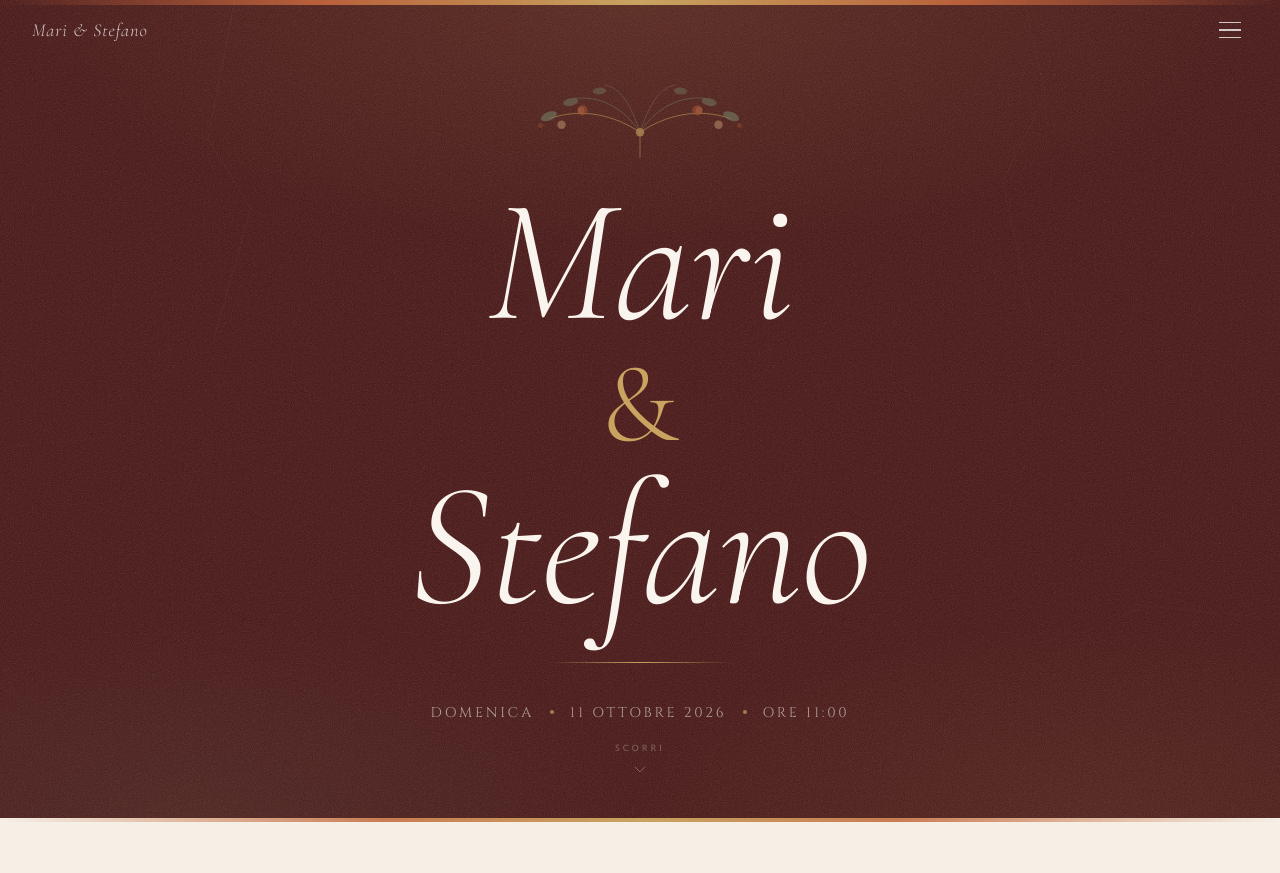
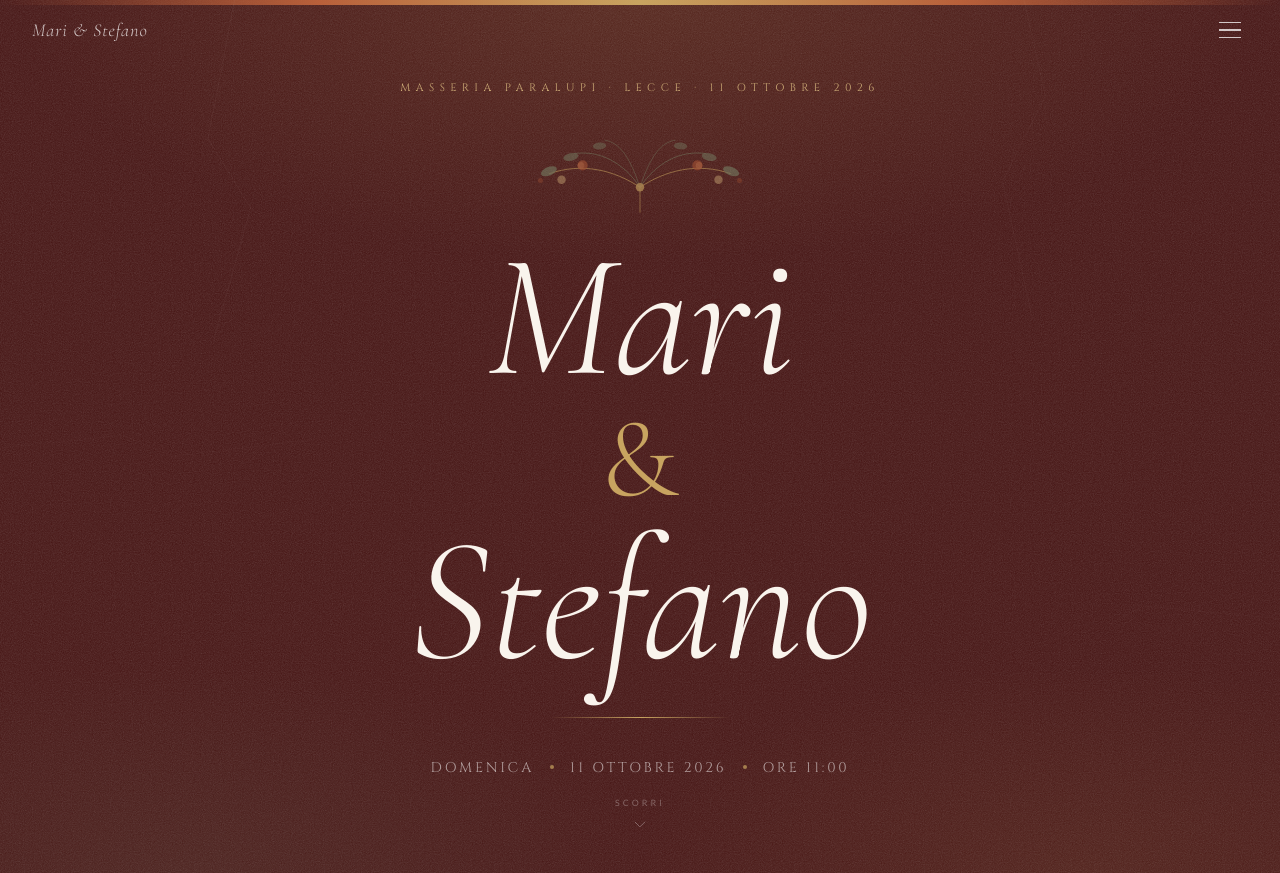
Before and after one commit to bros712-maker/mariestefanosposi, a plain HTML site: page index.html in a window 1280 px wide. Shown: the top 873 px of the page. Drawn offline with nearby package versions, Linux system fonts and the light colour scheme.

Commit message:
fix data prefloral

```diff
--- a/index.html
+++ b/index.html
@@ -82,6 +82,15 @@ body { font-family:'Lato',sans-serif; background-color:var(--parchment); color:v
 .hero::after { content:''; position:absolute; inset:0; background: radial-gradient(ellipse 80% 50% at 50% 0%,rgba(200,164,96,0.12) 0%,transparent 60%), radial-gradient(ellipse 60% 40% at 15% 100%,rgba(122,140,110,0.10) 0%,transparent 60%), radial-gradient(ellipse 60% 40% at 85% 100%,rgba(200,164,96,0.08) 0%,transparent 60%); pointer-events:none; }
 .hero-top { position:absolute; top:0; left:0; right:0; height:5px; background:linear-gradient(90deg,transparent,var(--rust) 25%,var(--gold) 50%,var(--rust) 75%,transparent); }
 .hero-inner { position:relative; z-index:3; display:flex; flex-direction:column; align-items:center; }
+.hero-eyebrow {
+  font-family:'Cinzel',serif;
+  font-size:clamp(0.5rem,1.2vw,0.68rem);
+  letter-spacing:0.5em;
+  color:var(--gold-light);
+  text-transform:uppercase;
+  margin-bottom:2.5rem;
+  opacity:0.8;
+}
 .hero-floral { width:clamp(200px,38vw,270px); margin-bottom:1.5rem; opacity:0.72; }
 .hero-names { font-family:'Cormorant Garamond',serif; font-weight:300; font-style:italic; font-size:clamp(5rem,16vw,11rem); line-height:0.85; color:var(--warm-white); }
 .hero-amp { display:block; font-size:clamp(3.5rem,10vw,7rem); color:var(--gold); line-height:1.2; font-style:normal; }
@@ -284,6 +293,7 @@ footer::before { content:''; position:absolute; top:0; left:0; right:0; height:3
     <path d="M1200 580L1072 568L1040 585" stroke="white" stroke-width="0.35"/>
   </svg>
   <div class="hero-inner">
+    <div class="hero-eyebrow">Masseria Paralupi · Lecce · 11 Ottobre 2026</div>
     <svg class="hero-floral" viewBox="0 0 320 100" fill="none">
       <path d="M160 62C130 42,92 32,52 46" stroke="#c8a460" stroke-width="0.9" fill="none"/>
       <path d="M160 62C140 32,112 18,82 22" stroke="#7a8c6e" stroke-width="0.7" fill="none"/>
```
